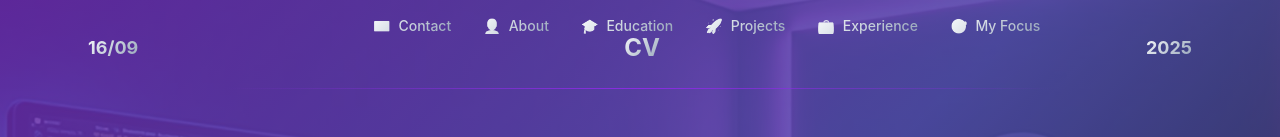
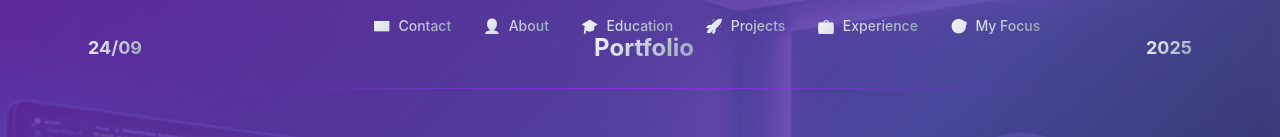
Before and after one commit to VladPocris/InteractiveCV, a React (Vite) app: page / in a window 1280 px wide. Shown: the top 137 px of the page. Built offline with nearby package versions, Linux system fonts and the light colour scheme; the HTML template or start-up script is replaced by a standard one.

Commit message:
New CV updates (Hero Seciton)

```diff
--- a/src/components/HeroSection.tsx
+++ b/src/components/HeroSection.tsx
@@ -26,10 +26,10 @@ const HeroSection = () => {
         <div className="max-w-6xl mx-auto px-6 py-8">
           <div className="flex justify-between items-center">
             <div className={`animate-slide-left ${isLoaded ? "in-view" : ""}`}>
-              <h1 className="gradient-text text-lg font-bold">16/09</h1>
+              <h1 className="gradient-text text-lg font-bold">24/09</h1>
             </div>
             <div className={`animate-slide-up ${isLoaded ? "in-view" : ""}`} style={{ animationDelay: "0.2s" }}>
-              <h1 className="gradient-text text-2xl font-bold">CV</h1>
+              <h1 className="gradient-text text-2xl font-bold">Portfolio</h1>
             </div>
             <div className={`animate-slide-right ${isLoaded ? "in-view" : ""}`} style={{ animationDelay: "0.4s" }}>
               <h1 className="gradient-text text-lg font-bold">2025</h1>
```
